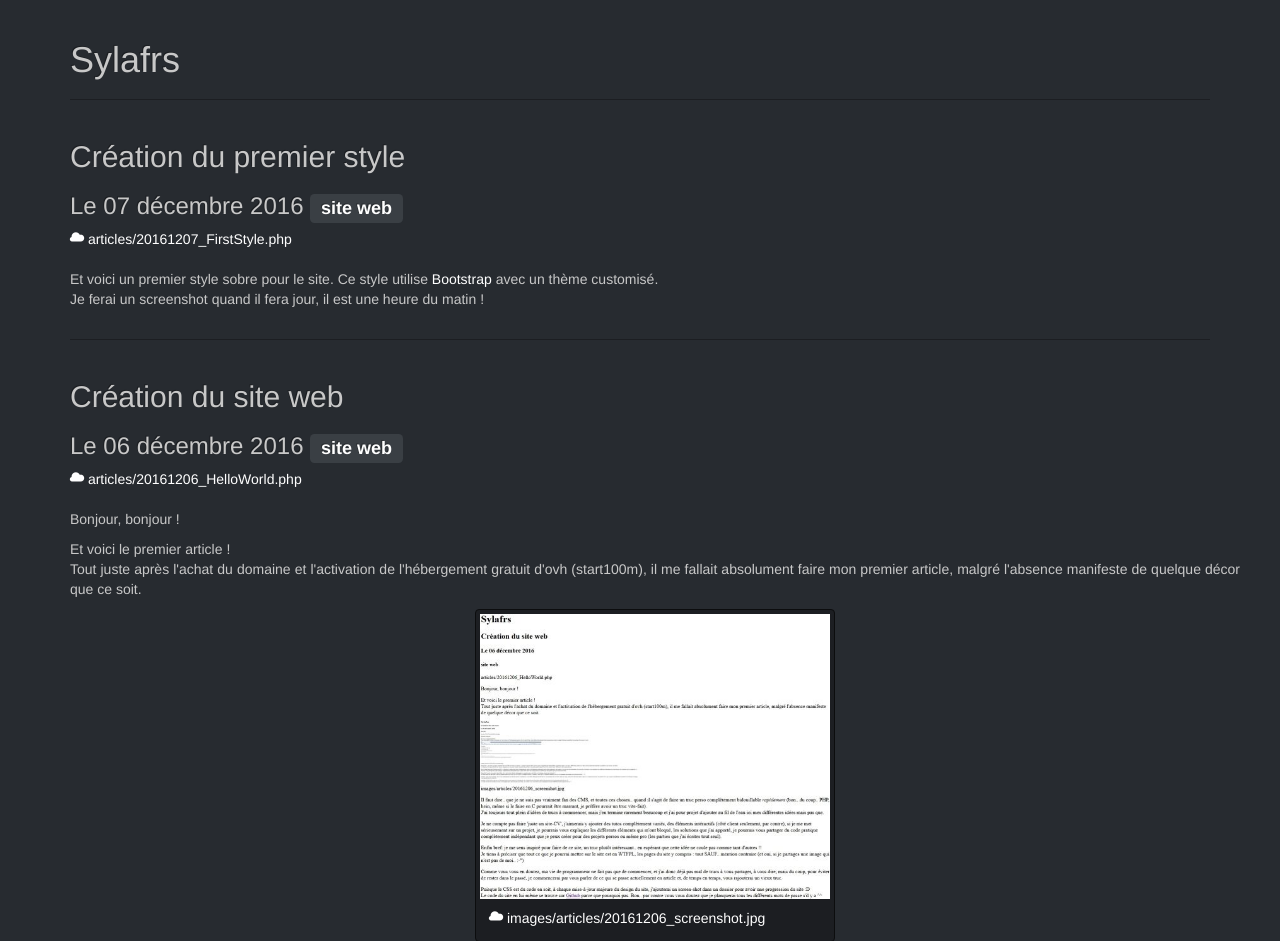
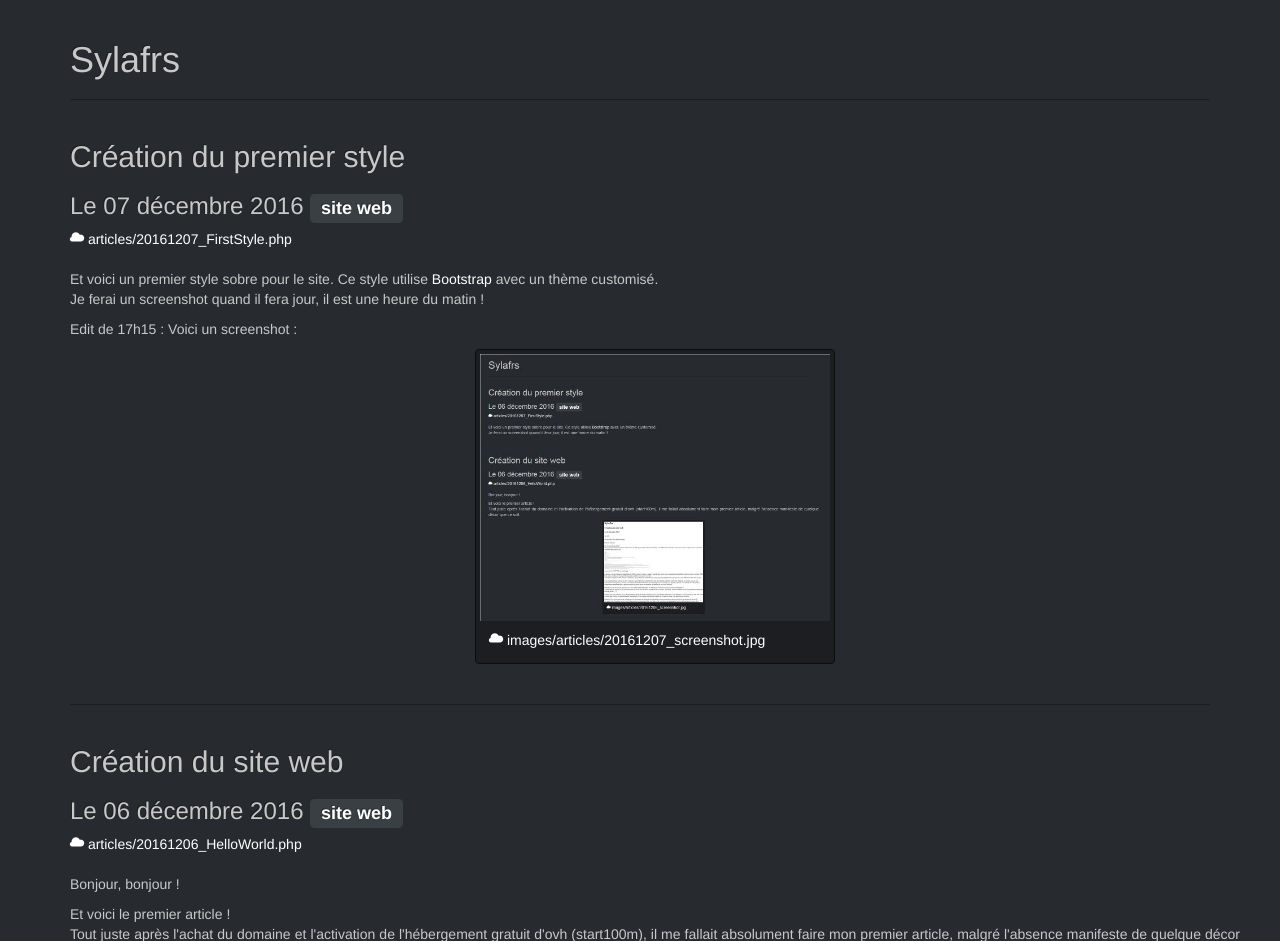
Before and after one commit to sylafrs/site, a PHP site: page / in a window 1280 px wide. Shown: the top 941 px of the page. Run offline with PHP 8.4, Linux system fonts and the light colour scheme; some libraries are stand-ins or nearby versions; some web fonts are replaced.

Commit message:
add screenshot from 07/12/2016

```diff
--- a/articles/20161207_FirstStyle.php
+++ b/articles/20161207_FirstStyle.php
@@ -4,5 +4,11 @@
 Et voici un premier style sobre pour le site. Ce style utilise <a href="http://getbootstrap.com/">Bootstrap</a> avec un thème customisé.<br/>
 Je ferai un screenshot quand il fera jour, il est une heure du matin !
 
+<?php next_article_paragraph(); ?>
+
+Edit de 17h15 : Voici un screenshot :
+
 <?php stop_article_paragraph(); ?>
+<?php show_article_image("20161207_screenshot_half.jpg", "20161207_screenshot.jpg"); ?>
+
 <?php stop_article(); ?>
```
Also changed, not shown: images/articles/20161207_screenshot.jpg (added), images/articles/20161207_screenshot_half.jpg (added).
